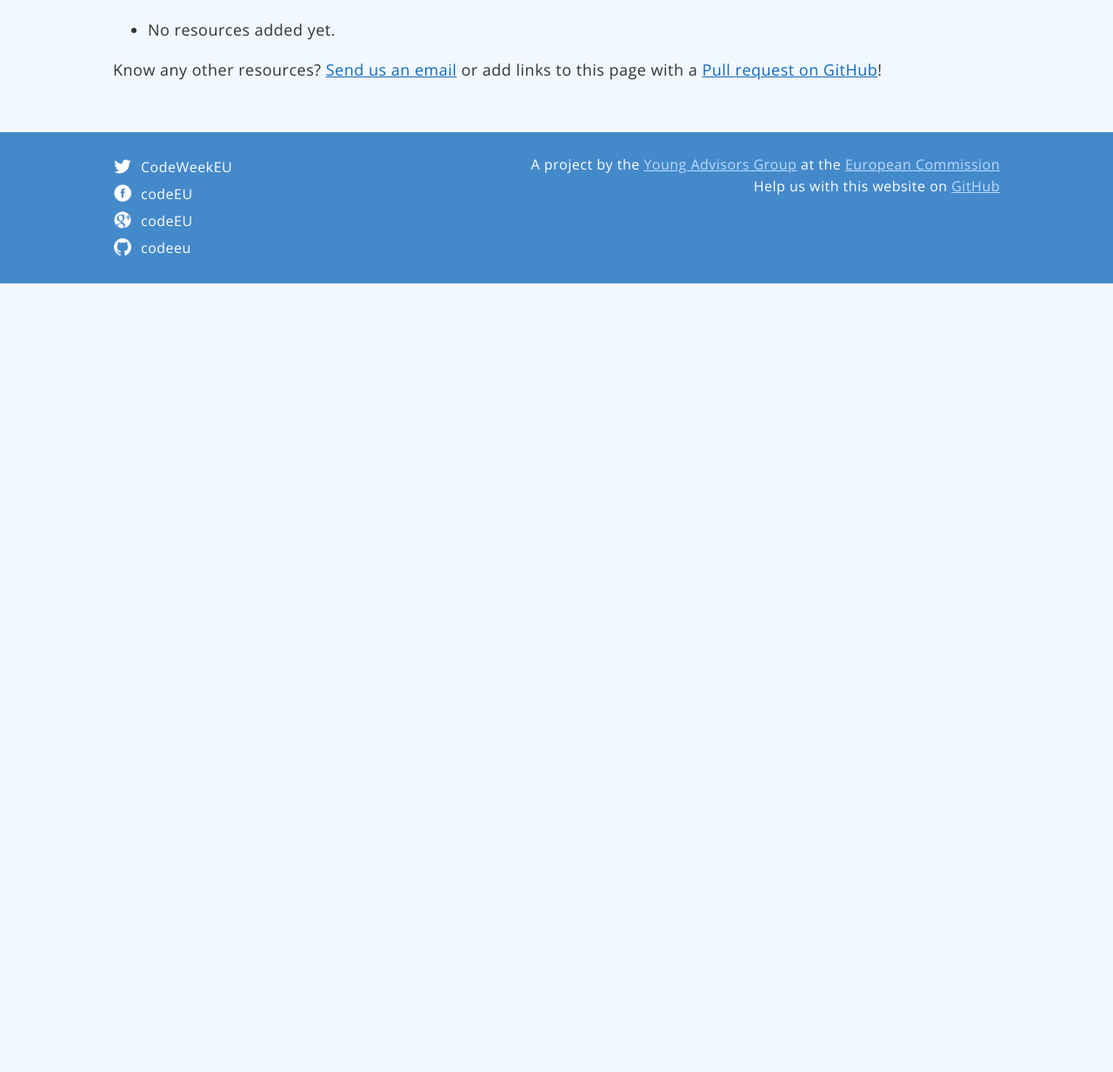
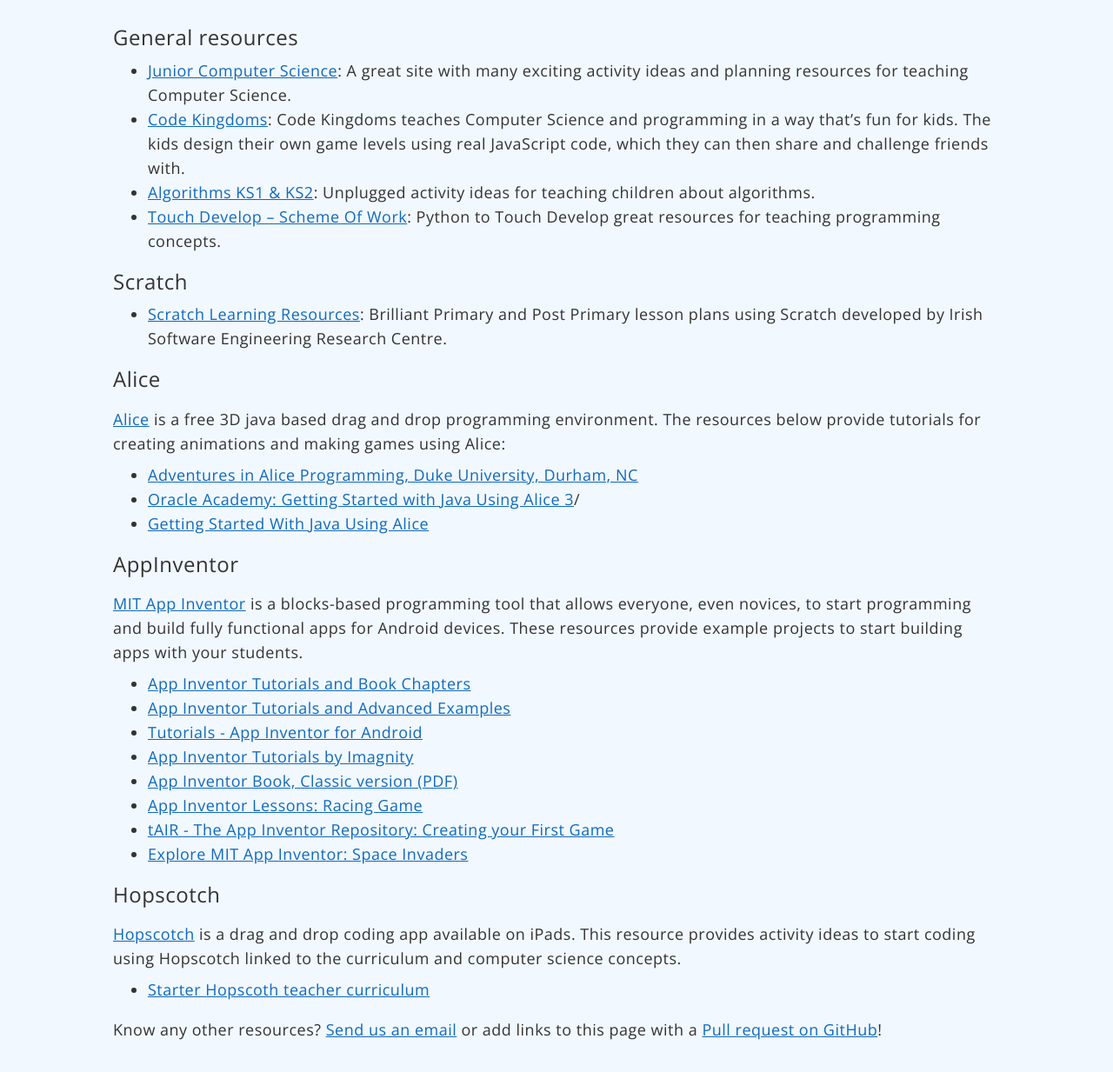
Before and after one commit to codeeu/codeeu.github.io, a Jekyll site: the page built from resources/united_kingdom/index.html, in a window 1280 px wide and 1400 px high, cut to the strip 167-1400 px from the top of the window. Shown: the whole strip at 87% size. Built offline with Jekyll 4.4.1, drawn with Linux system fonts in a browser that asks for light colours; nearby versions of some CDN libraries; Markdown is read by kramdown in place of the engine named in the settings.

Commit message:
initial set of uk resources added

```diff
--- a/resources/united_kingdom/index.html
+++ b/resources/united_kingdom/index.html
@@ -3,8 +3,44 @@
 title: United Kingdom
 ---
 
-  <ul>
-   	<li>No resources added yet.</li>
-  </ul>
+  <h3>General resources</h3>
+	<ul>
+		<li><a href="http://www.code-it.co.uk/csplanning.html">Junior Computer Science</a>: A great site with many exciting activity ideas and planning resources for teaching Computer Science.</li>
+		<li><a href="http://codekingdoms.com">Code Kingdoms</a>: Code Kingdoms teaches Computer Science and programming in a way that’s fun for kids. The kids design their own game levels using real JavaScript code, which they can then share and challenge friends with.</li>
+		<li><a href="http://www.slideshare.net/yallsop/algorithms-ks">Algorithms KS1 &amp; KS2</a>: Unplugged activity ideas for teaching children about algorithms.</li>
+		<li><a href="http://raychambers.wordpress.com/touch-develop-scheme-of-work-2-2/">Touch Develop – Scheme Of Work</a>: Python to Touch Develop great resources for teaching programming concepts.</li>
+	</ul>
+
+	<h3>Scratch</h3>
+	<ul>
+		<li><a href="http://www.scratch.ie/resources">Scratch Learning Resources</a>: Brilliant Primary and Post Primary lesson plans using Scratch developed by Irish Software Engineering Research Centre.</li>
+	</ul>
+
+	<h3>Alice</h3>
+	<p><a href="http://www.alice.org/">Alice</a> is a free 3D java based drag and drop programming environment. The resources below provide tutorials for creating animations and making games using Alice:
+	<ul>
+		<li><a href="http://www.cs.duke.edu/csed/alice/aliceInSchools/workshop08/lessonPlans.php">Adventures in Alice Programming, Duke University, Durham, NC</a></li>
+		<li><a href="https://academy.oracle.com/self-study/alice/index.html">Oracle Academy: Getting Started with Java Using Alice 3</a>/</li>
+		<li><a href="http://www.curriki.org/xwiki/bin/view/Coll_TheOracleAcademy/GettingStartedWithJavaUsingAlice">Getting Started With Java Using Alice</a></li>
+	</ul>
+
+	<h3>AppInventor</h3>
+	<p><a href="http://appinventor.mit.edu/">MIT App Inventor</a> is a blocks-based programming tool that allows everyone, even novices, to start programming and build fully functional apps for Android devices. These resources provide example projects to start building apps with your students.</p>
+	<ul>
+		<li><a href="https://sites.google.com/site/appinventor/projects">App Inventor Tutorials and Book Chapters</a></li>
+		<li><a href="http://puravidaapps.com/tutorials.php">App Inventor Tutorials and Advanced Examples</a></li>
+		<li><a href="http://beta.appinventor.mit.edu/learn/tutorials/">Tutorials - App Inventor for Android</a></li>
+		<li><a href="http://www.appinventorblocks.com/">App Inventor Tutorials by Imagnity</a</li>
+		<li><a href="http://www.appinventor.org/projects">App Inventor Book, Classic version (PDF)</a></li>
+		<li><a href="http://nebomusic.net/appinventorlessons/racinggame/">App Inventor Lessons: Racing Game</a></li>
+		<li><a href="http://www.tair.info/faqs-and-how-tos/how-tos/creating-your-first-game/">tAIR - The App Inventor Repository: Creating your First Game</a></li>
+		<li><a href="http://appinventor.mit.edu/explore/ai2/space-invaders.html">Explore MIT App Inventor: Space Invaders</a></li>
+	</ul>
+
+	<h3>Hopscotch</h3>
+	<p><a href="http://www.gethopscotch.com">Hopscotch</a> is a drag and drop coding app available on iPads. This resource provides activity ideas to start coding using Hopscotch linked to the curriculum and computer science concepts.</p>
+	<ul>
+		<li><a href="http://www.uen.org/utahstandardsacademy/science/downloads/6-3-Starter_Hopscotch_curriculum.pdf">Starter Hopscoth teacher curriculum</a></li>
+	</ul>
 
   <p>Know any other resources? <a href="mailto:{{site.contact.email}}">Send us an email</a> or add links to this page with a <a href="https://github.com/codeeu/codeeu.github.io">Pull request on GitHub</a>!</p>
```
